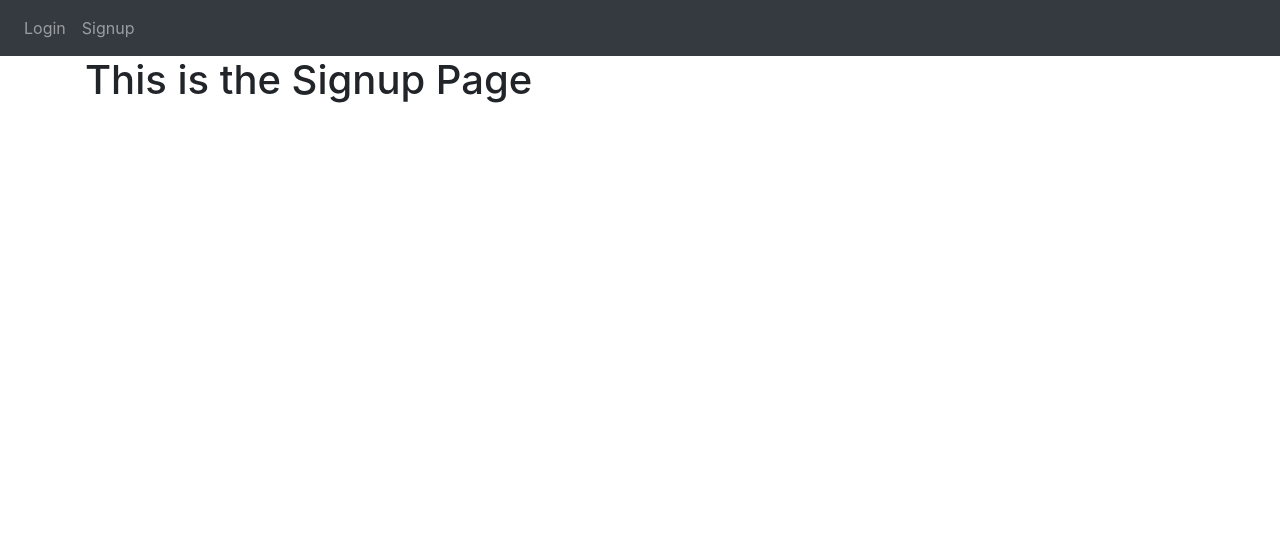
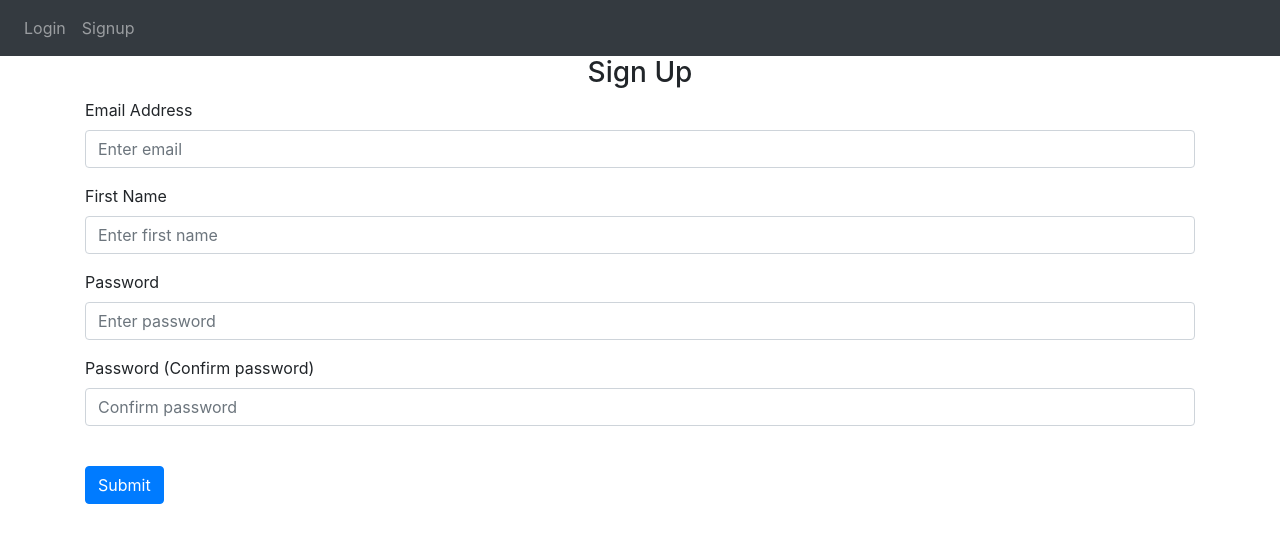
Before and after one commit to jackmaple2/Python-Flask-Notes-Website, a Flask app: page /signup in a window 1280 px wide. Shown: the top 543 px of the page. Run offline with Flask 3, Linux system fonts and the light colour scheme; some libraries are stand-ins or nearby versions.

Commit message:
adds signup form to signup page

```diff
--- a/website/templates/login.html
+++ b/website/templates/login.html
@@ -2,7 +2,4 @@
 
 {%  block content %}
     <h1>This is the Login Page</h1>
-    {%  if boolean == False %}
-    Yes it is True
-    {%  endif %}
 {%  endblock %}
--- a/website/templates/signup.html
+++ b/website/templates/signup.html
@@ -1,5 +1,25 @@
 {% extends 'base.html' %} {% block title %}Signup{% endblock %}
 
 {%  block content %}
-    <h1>This is the Signup Page</h1>
+    <form method="POST" >
+        <h3 align='center' >Sign Up</h3>
+        <div class="form-group">
+            <label for="email" >Email Address</label>
+            <input type="email" class="form-control" id="email" name="email" placeholder="Enter email">
+        </div>
+        <div class="form-group">
+            <label for="firstName" >First Name</label>
+            <input type="text" class="form-control" id="firstName" name="firstName" placeholder="Enter first name">
+        </div>
+        <div class="form-group">
+            <label for="password1" >Password</label>
+            <input type="password" class="form-control" id="password1" name="password1" placeholder="Enter password">
+        </div>
+        <div class="form-group">
+            <label for="password2" >Password (Confirm password)</label>
+            <input type="password" class="form-control" id="password2" name="password2" placeholder="Confirm password">
+        </div>
+        <br>
+        <button type="submit" class="btn btn-primary" >Submit</button>
+    </form>
 {%  endblock %}
```
